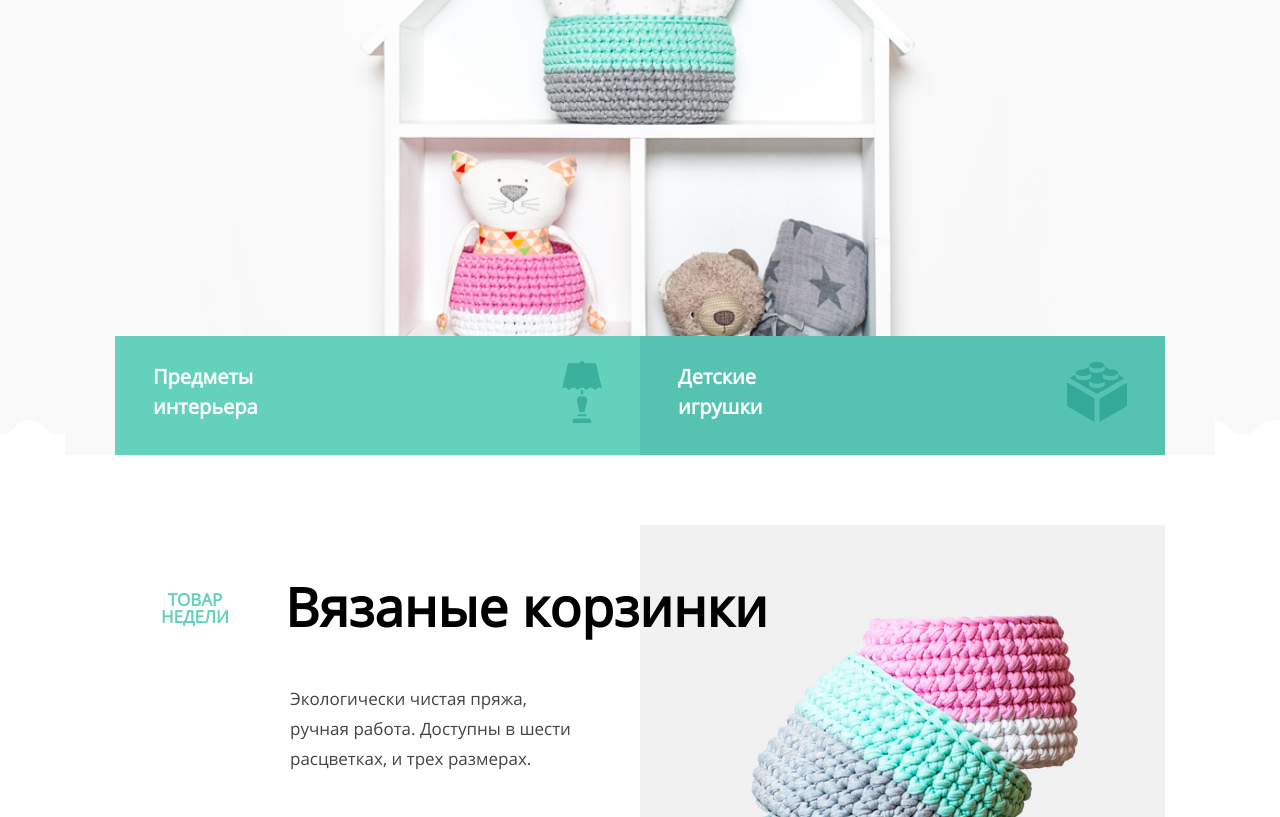
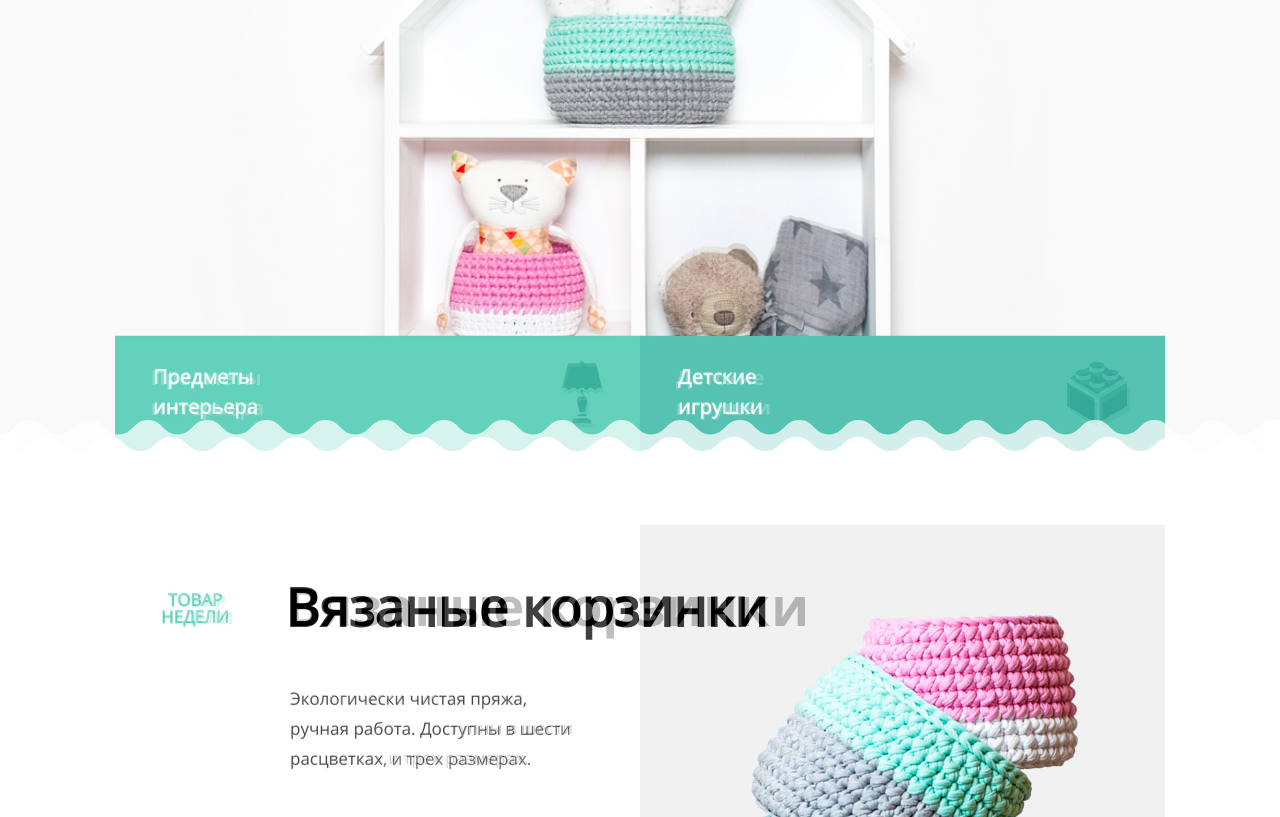
Before and after one commit to nettainthenet/442565-mishka, a website: page index.html in a window 1280 px wide. Shown: the part 380-1197 px from the top of the page. Drawn offline with nearby package versions, Linux system fonts and the light colour scheme; files that its build step writes are made by us from their sources; files whose address does not match are found by name.

Commit message:
zigzag position

```diff
--- a/index.html
+++ b/index.html
@@ -8,9 +8,9 @@
     <script src="js/main-nav.js"></script>
   </head>
   <body>
+
+  <div style="position: absolute; top: 0; margin: 0 auto; width: 100%;  height: 4000px; opacity: 0.25; z-index: 2000; background: url('preview/mishka-index-desktop.jpg') 50% 0% no-repeat;"></div>
 <!--
-  <div style="position: absolute; top: 0; margin: 0 auto; width: 100%;  height: 4000px; opacity: 0.25; z-index: 2000; background: url('preview/mishka-index-desktop.jpg') 50% 0% no-repeat;"></div>
-
       mishka-index-mobile
       mishka-index-tablet
       mishka-index-desktop
--- a/sass/blocks/first-screen.scss
+++ b/sass/blocks/first-screen.scss
@@ -90,6 +90,7 @@
   .first-screen{
     margin-top: -78px;
     border-top: 1px solid #ececec;
+    position: relative;
   }
   .first-screen::after{
     content: " ";
@@ -99,6 +100,7 @@
     background-image: url("../img/bg-zigzag-fill.svg");
     background-size: auto 35px;
     z-index: 50;
+    position: relative;
   }
   .first-screen__wrapper{
     justify-content: flex-start;
@@ -108,6 +110,8 @@
     height: 745px;
     background-image: url("../img/hero-desktop@1x.jpg");
     background-size: auto 100%;
+    position: relative;
+    z-index: 2;
   }
   .first-screen__title{
     @include title-main;
--- a/sass/global/normalize.scss
+++ b/sass/global/normalize.scss
@@ -7,6 +7,7 @@ body{
   line-height: 24px;
   color: #444444;
 }
+
 h1,
 h2,
 h3,
```
